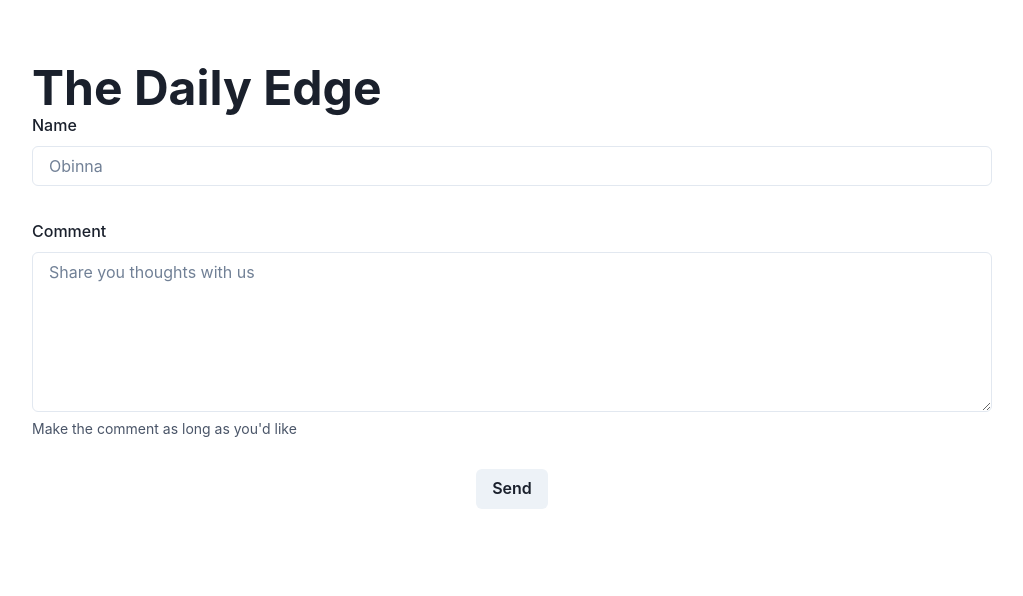
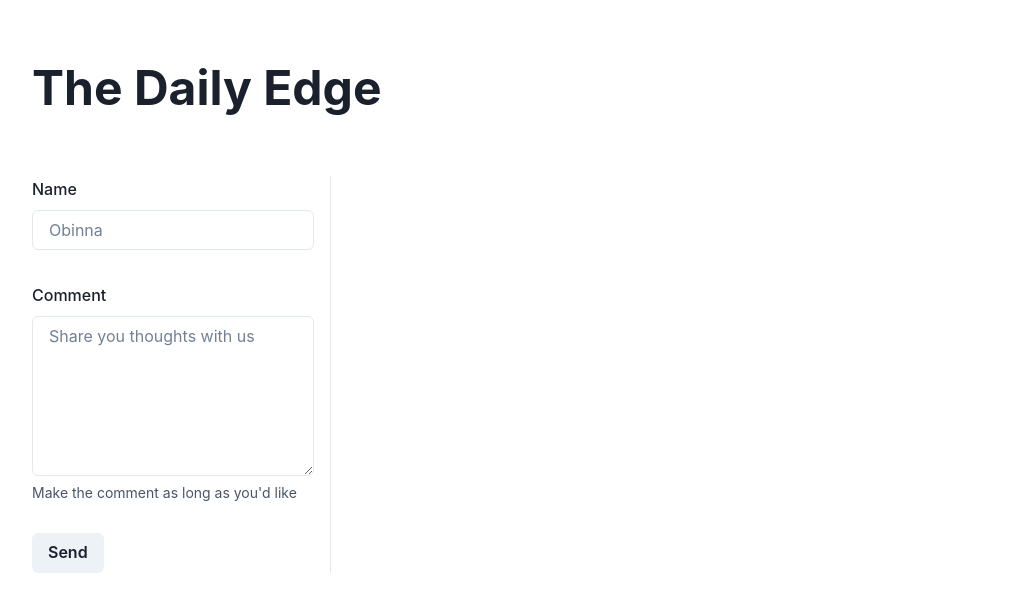
Before and after one commit to Ekwuno/The-daily-edge, a React (Create React App) app: page / in a window 1280 px wide. Shown: the top 596 px of the page, without its empty margins (128-1151 px from the left). Built offline with nearby package versions, Linux system fonts and the light colour scheme.

Commit message:
Add comment list

```diff
--- a/src/App.js
+++ b/src/App.js
@@ -1,5 +1,6 @@
 import { ChakraProvider, Container, Heading } from "@chakra-ui/react";
-import { AddComment } from "./components/AddComment";
+import  AddComment  from "./components/AddComment";
+import CommentSection from "./components/CommentSection";
 import { theme } from "./theme";
 
 function App() {
@@ -9,7 +10,7 @@ function App() {
       <Heading as="h2" size="2xl">
        The Daily Edge
       </Heading>
-<AddComment/>
+      <CommentSection/>
     </Container>
   </ChakraProvider>
   );
--- a/src/components/AddComment.js
+++ b/src/components/AddComment.js
@@ -11,7 +11,7 @@ import {
 } from '@chakra-ui/react';
 import commentServices from '../services/commentServices';
 
-export function AddComment({ handleAddComment }) {
+export default function AddComment({ handleAddComment }) {
 	const toast = useToast();
 	const [values, setValues] = useState({
 		name: '',
@@ -59,7 +59,7 @@ export function AddComment({ handleAddComment }) {
 
 	return (
 		<form onSubmit={handleSubmit}>
-			<VStack spacing={8}>
+			<VStack spacing={8} align="flex-start" >
 				<FormControl>
 					<FormLabel htmlFor="name"> Name</FormLabel>
 					<Input
--- /dev/null
+++ b/src/components/CommentSection.js
@@ -0,0 +1,27 @@
+import React from "react";
+import { useState } from "react";
+import {Box, HStack, StackDivider} from "@chakra-ui/react";
+import AddComment from "./AddComment";
+
+
+
+export default function CommentSection({ comments }) {
+    return (
+        <HStack
+        divider={<StackDivider borderColor="gray.200" />}
+        flexDir={{ base: "column", md: "row" }}
+        position="relative"
+        align="flex-start"
+        spacing={4}
+        width="100%"
+        my={16}>
+
+        <Box>
+            <AddComment/>
+        </Box>
+        <Box w={{base: "100%", md: "60%"}}>
+
+        </Box>
+        </HStack>
+    )
+}
```
Also changed, not shown: 1 other file (tests, documents, lock files or other folders).
